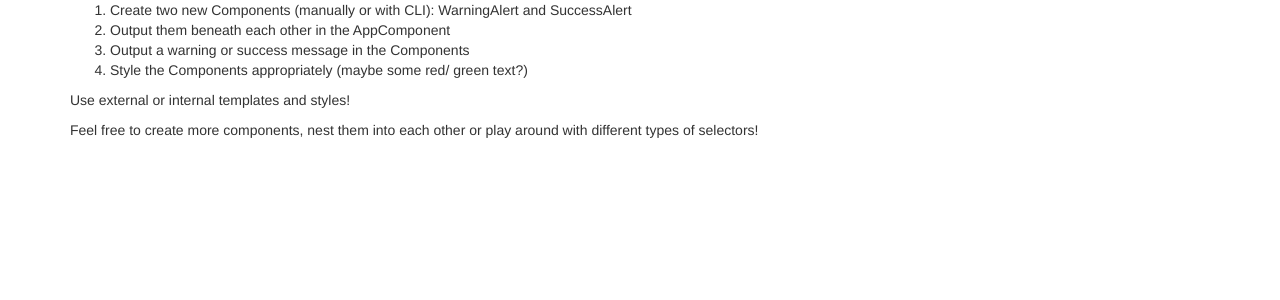
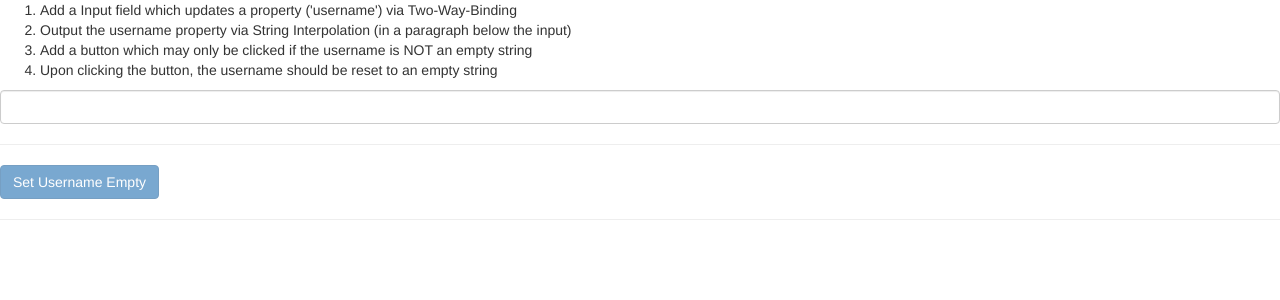
Before and after one commit to Gmishra2000/AngularLearningChallenge, an Angular app: page / in a window 1280 px wide. Shown: the top 300 px of the page. Built offline with nearby package versions, Linux system fonts and the light colour scheme.

Commit message:
2nd-challenge-completed

```diff
--- a/src/app/app.component.html
+++ b/src/app/app.component.html
@@ -1,14 +1,28 @@
-<div class="container">
-  <div class="row">
-    <div class="col-xs-12">
-      <ol>
-        <li>Create two new Components (manually or with CLI): WarningAlert and SuccessAlert</li>
-        <li>Output them beneath each other in the AppComponent</li>
-        <li>Output a warning or success message in the Components</li>
-        <li>Style the Components appropriately (maybe some red/ green text?)</li>
-      </ol>
-      <p>Use external or internal templates and styles!</p>
-      <p>Feel free to create more components, nest them into each other or play around with different types of selectors!</p>
-    </div>
-  </div>
-</div>
+<ol>
+  <li>
+    Add a Input field which updates a property ('username') via Two-Way-Binding
+  </li>
+  <li>
+    Output the username property via String Interpolation (in a paragraph below
+    the input)
+  </li>
+  <li>
+    Add a button which may only be clicked if the username is NOT an empty
+    string
+  </li>
+  <li>
+    Upon clicking the button, the username should be reset to an empty string
+  </li>
+</ol>
+
+<input type="text" class="form-control" [(ngModel)]="username"  />
+<hr>
+<button
+class="btn btn-primary"
+(click)="setUserNameEmpty()"
+[disabled] = "!username"
+>
+Set Username Empty
+</button>
+<hr>
+<p>{{username}}</p>
--- a/src/app/app.component.ts
+++ b/src/app/app.component.ts
@@ -1,9 +1,14 @@
 import { Component } from '@angular/core';
 
 @Component({
-  selector: 'app-root',
-  templateUrl: './app.component.html',
-  styleUrls: ['./app.component.css']
+  selector: "app-root",
+  templateUrl: "./app.component.html",
+  styleUrls: ["./app.component.css"],
 })
 export class AppComponent {
+  username = "";
+
+  setUserNameEmpty() {
+    this.username = "";
+  }
 }
```
